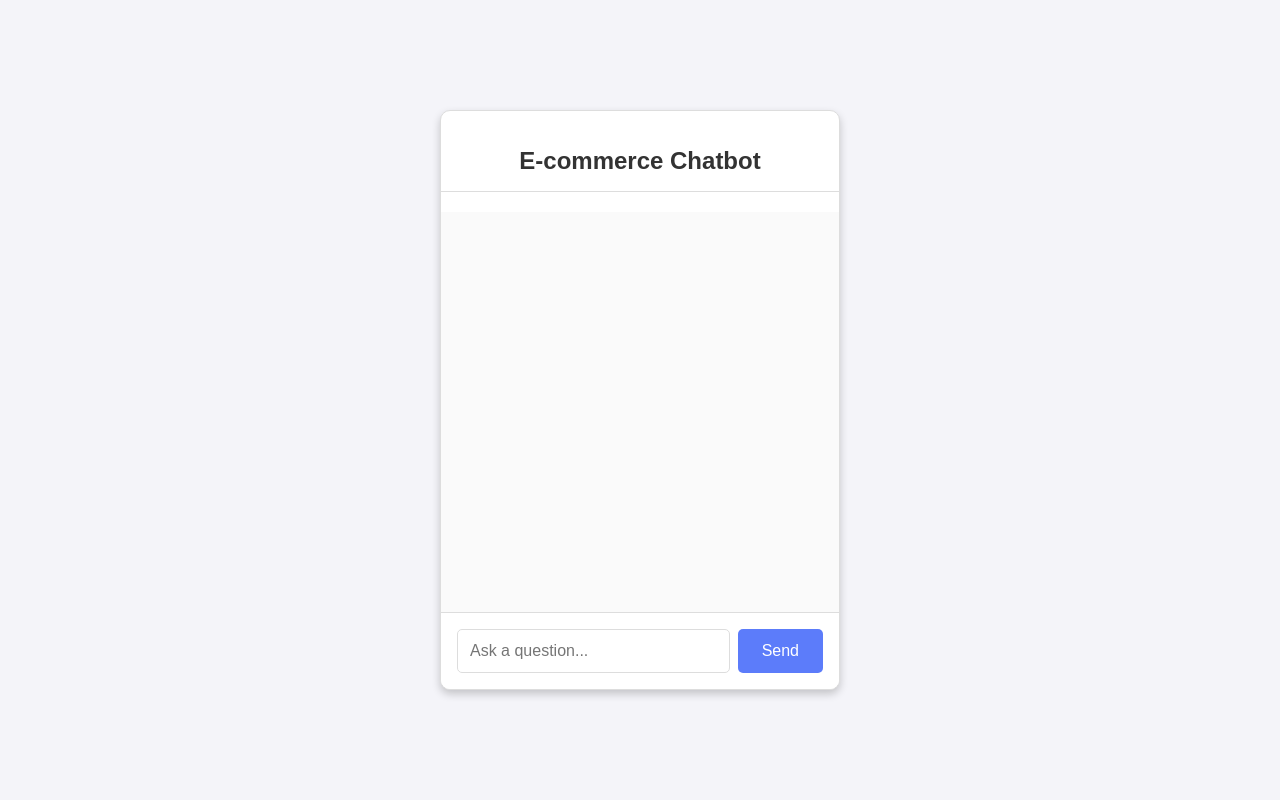
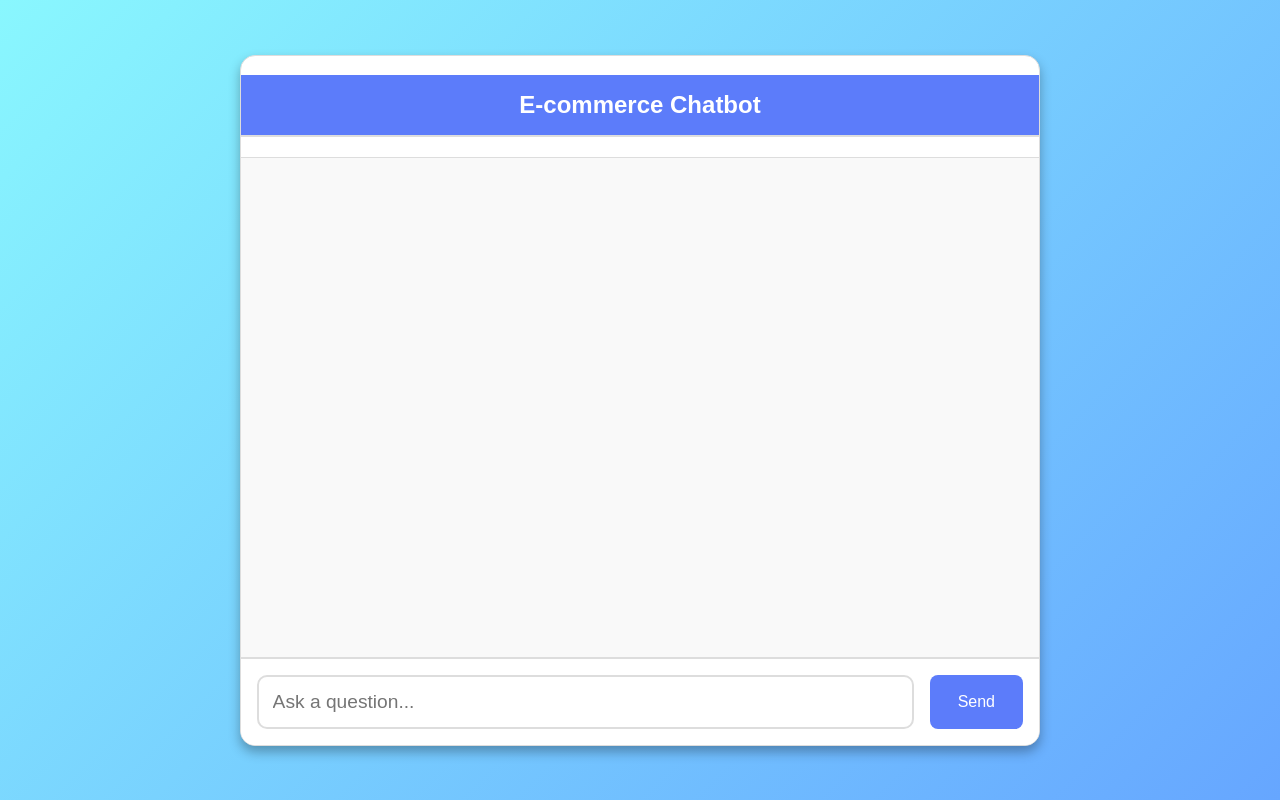
Before and after one commit to kdot313/chater, a Flask app: page / in a window 1280 px wide. Run offline with Flask 3, Linux system fonts and the light colour scheme.

Commit message:
frontend upd

```diff
--- a/static/style.css
+++ b/static/style.css
@@ -9,37 +9,41 @@ body {
     align-items: center;
     height: 100vh;
     margin: 0;
-    background-color: #f4f4f9;
+    background: linear-gradient(135deg, #89f7fe, #66a6ff);
 }
 
 .chat-container {
-    width: 90%;
-    max-width: 400px;
+    width: 95%;
+    max-width: 800px;
     background-color: #ffffff;
     border: 1px solid #ddd;
-    border-radius: 10px;
+    border-radius: 15px;
     overflow: hidden;
-    box-shadow: 0px 4px 8px rgba(0, 0, 0, 0.2);
+    box-shadow: 0px 6px 12px rgba(0, 0, 0, 0.3);
 }
 
 h2 {
     text-align: center;
-    color: #333;
+    color: #ffffff;
+    background-color: #5c7cfa;
     padding: 1rem;
-    border-bottom: 1px solid #ddd;
+    border-bottom: 2px solid #ddd;
+    font-size: 1.5rem;
 }
 
 .chat-box {
-    height: 400px;
+    height: 500px; /* Increased height */
     overflow-y: auto;
-    padding: 1rem;
-    background-color: #fafafa;
+    padding: 1.5rem;
+    background-color: #f9f9f9;
+    border-top: 1px solid #ddd;
 }
 
 .message {
-    margin-bottom: 1rem;
+    margin-bottom: 1.2rem;
     display: flex;
     align-items: center;
+    transition: all 0.3s ease-in-out;
 }
 
 .user-message {
@@ -53,46 +57,53 @@ h2 {
 }
 
 .message-content {
-    max-width: 80%;
-    padding: 0.75rem;
-    border-radius: 8px;
+    max-width: 100%;
+    padding: 0.85rem 1rem;
+    border-radius: 12px;
+    font-size: 1.3rem;
+    box-shadow: 0px 3px 6px rgba(0, 0, 0, 0.15);
 }
 
 .user-message .message-content {
-    background-color: #dcf8c6;
+    background-color: #d4edda;
+    color: #155724;
+    border: 1px solid #c3e6cb;
 }
 
 .bot-message .message-content {
     background-color: #f1f0f0;
+    color: #333;
+    border: 1px solid #ddd;
 }
 
 #chat-form {
     display: flex;
     padding: 1rem;
-    border-top: 1px solid #ddd;
+    border-top: 2px solid #ddd;
     background-color: #ffffff;
 }
 
 #user-input {
     flex-grow: 1;
-    padding: 0.75rem;
-    border: 1px solid #ddd;
-    border-radius: 5px;
-    margin-right: 0.5rem;
-    font-size: 1rem;
+    padding: 0.85rem;
+    border: 2px solid #ddd;
+    border-radius: 10px;
+    margin-right: 0.95rem;
+    font-size: 1.2rem;
 }
 
 button {
-    padding: 0.75rem 1.5rem;
+    padding: 0.85rem 1.75rem;
     background-color: #5c7cfa;
     color: #ffffff;
     border: none;
-    border-radius: 5px;
+    border-radius: 8px;
     cursor: pointer;
     font-size: 1rem;
-    transition: background-color 0.3s;
+    transition: background-color 0.3s, transform 0.2s;
 }
 
 button:hover {
     background-color: #3a5bd5;
+    transform: scale(1.05);
 }
```
